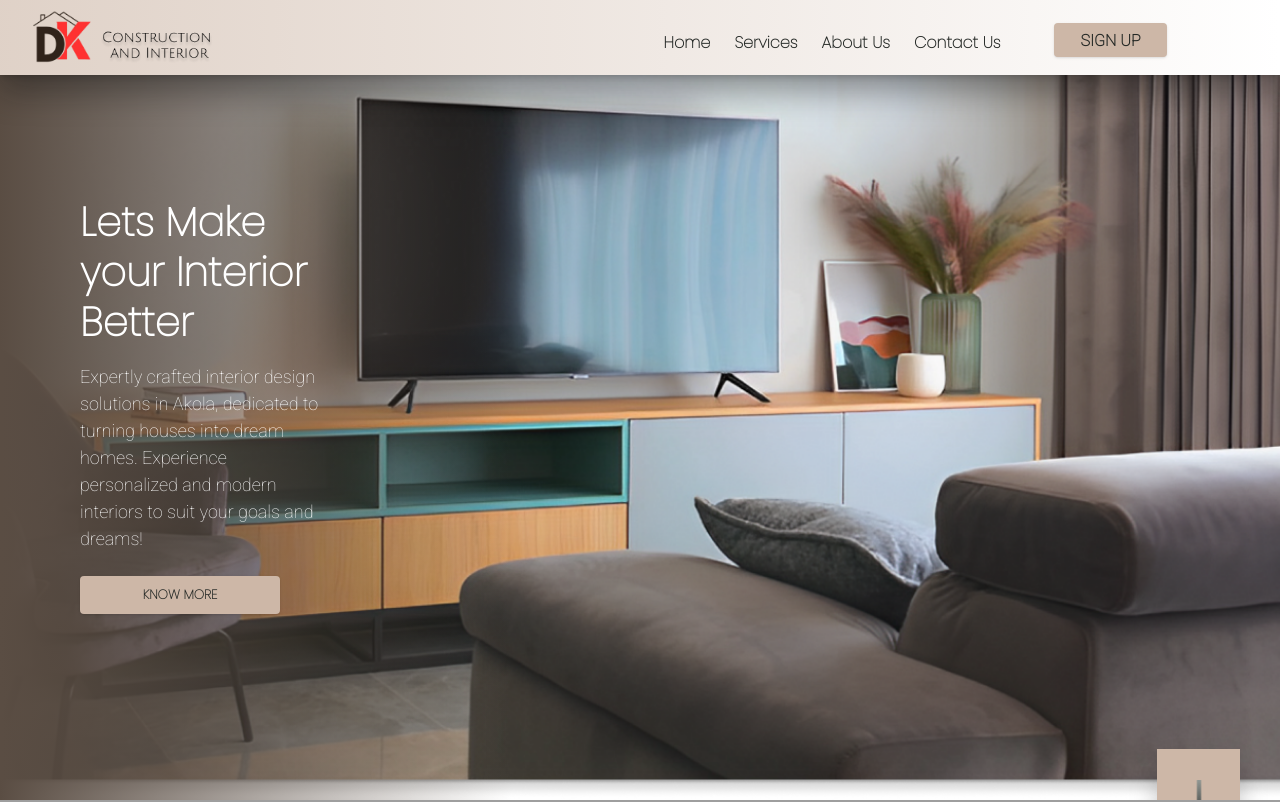
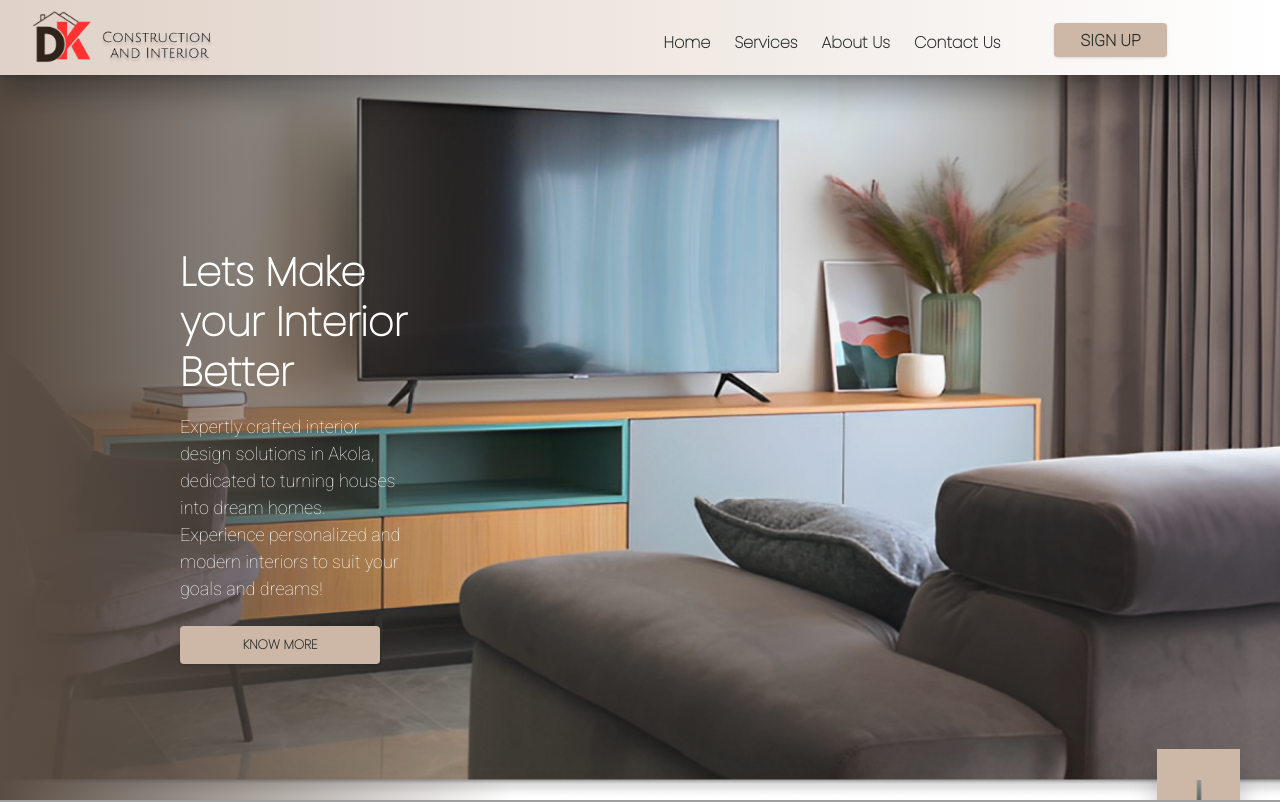
Before and after one commit to AKBiradar02/DK_project, a React (Vite) app: page / in a window 1280 px wide. Shown: the top 802 px of the page. Built offline with nearby package versions, Linux system fonts and the light colour scheme; grey boxes are pictures that could not be loaded.

Commit message:
Hero section Layout adjusted.

```diff
--- a/src/pages/Main/Hero.jsx
+++ b/src/pages/Main/Hero.jsx
@@ -5,14 +5,15 @@ const Hero = () => {
     return (
         <section
             id="home"
-            className="relative h-screen w-full bg-cover bg-center flex items-center pt-[45px] sm:pt-[75px] md:pt-[10px]"
+            className="relative h-screen w-full bg-cover bg-center flex items-center pt-[45px]
+                        sm:pt-[75px] md:pt-[10px]"
             style={{ backgroundImage: "url('/images/Hero.png')" }}
         >
             {/* ✅ Gradient overlay fixed on left */}
             <div className="absolute top-0 left-0 w-[40%] h-full bg-gradient-to-r from-[#5A4D43] to-transparent z-0" />
 
             {/* ✅ Text content — separate, positioned on top */}
-            <div className="relative z-10 w-full px-4 sm:px-6 md:px-10 lg:px-20 max-w-[400px]">
+            <div className="relative z-10 w-full px-4 sm:px-6 md:px-10 lg:px-15 max-w-[350px] lg:ml-30 lg:mt-25">
                 <h1 className="text-white font-poppins font-semibold text-left text-[40px] xs:text-[44px]
                                         sm:text-[48px] md:text-[56px] lg:text-[40px] leading-tight mb-4">
                     Lets Make your <br className="block sm:hidden" />
```
